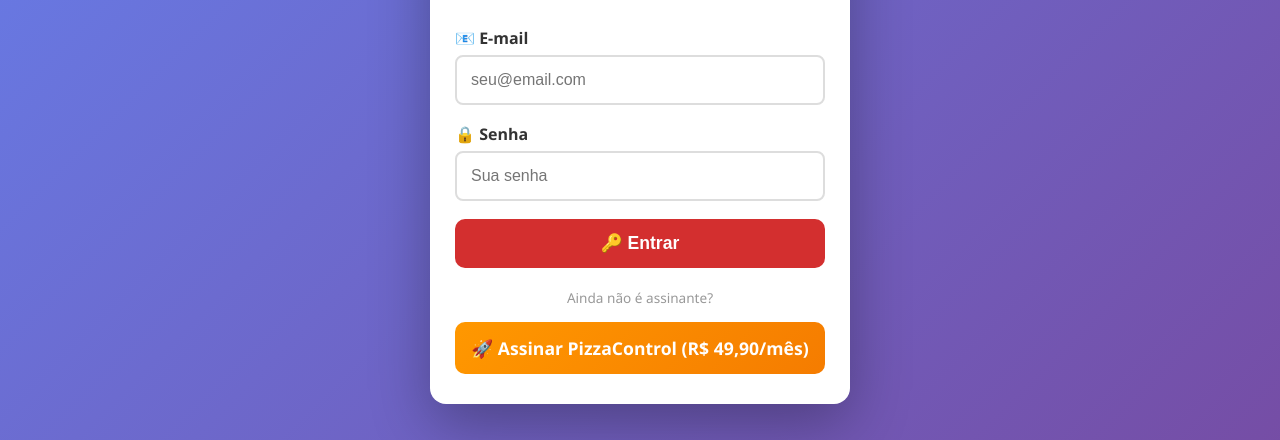
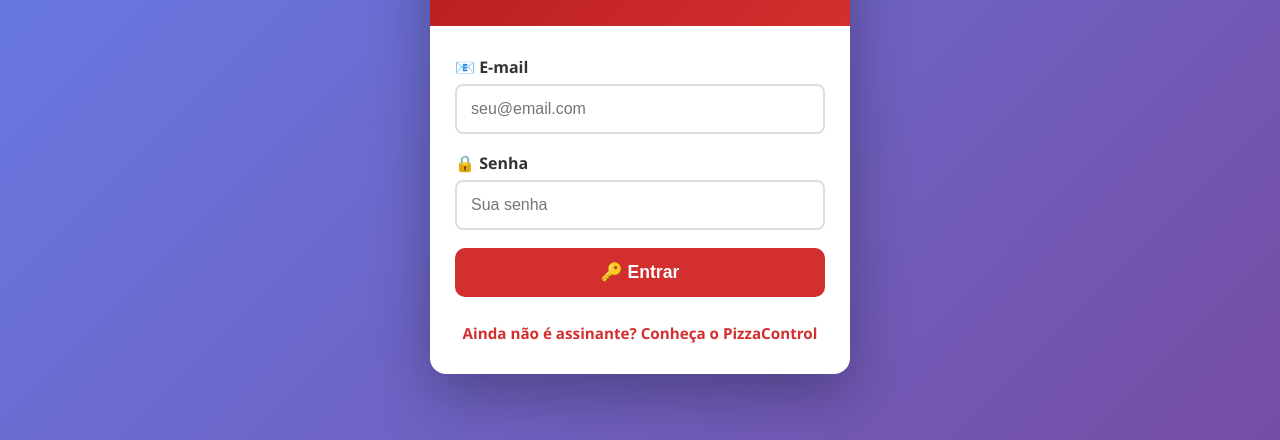
Before and after one commit to Railane-a11y/pizzacontrol, a plain HTML site: page app.html in a window 1280 px wide. Shown: the part 266-706 px from the top of the page. Drawn offline with Linux system fonts and the light colour scheme; no server answers.

Commit message:
Add files via upload

```diff
--- a/app.html
+++ b/app.html
@@ -1489,8 +1489,9 @@
                     <input type="password" class="form-control" id="loginSenha" placeholder="Sua senha" autocomplete="current-password">
                 </div>
                 <button class="btn-login btn-login-primary" id="btnLogin" onclick="fazerLoginFirebase()">🔑 Entrar</button>
-                <div class="auth-divider">Ainda não é assinante?</div>
-                <a href="https://ggcheckout.app/checkout/v2/4f5hl0GfYGY1BMhOSzke" class="btn-login btn-login-cta" id="btnAssinar" target="_blank">🚀 Assinar PizzaControl (R$ 49,90/mês)</a>
+                <div class="auth-footer" style="text-align: center; margin-top: 25px;">
+                    <a href="/" style="color: var(--primary); text-decoration: none; font-weight: 600; font-size: 0.95em; transition: color 0.3s;" onmouseover="this.style.color='var(--primary-dark)'" onmouseout="this.style.color='var(--primary)'">Ainda não é assinante? Conheça o PizzaControl</a>
+                </div>
             </div>
         </div>
     </div>
@@ -1506,7 +1507,7 @@
                 <div class="expired-icon">⏰</div>
                 <h3 style="margin-bottom:10px;color:var(--danger)">Acesso Bloqueado</h3>
                 <p class="expired-msg">Sua assinatura do PizzaControl expirou ou não foi encontrada.<br>Renove agora para continuar usando todas as funcionalidades do sistema.</p>
-                <a href="https://ggcheckout.app/checkout/v2/4f5hl0GfYGY1BMhOSzke" class="btn-login btn-login-cta" target="_blank" style="margin-bottom:12px">🔄 Renovar Assinatura (R$ 49,90/mês)</a>
+                <a href="https://ggcheckout.app/checkout/v2/4f5hl0GfYGY1BMhOSzkeI" class="btn-login btn-login-cta" target="_blank" style="margin-bottom:12px">🔄 Renovar Assinatura (R$ 49,90/mês)</a>
                 <button class="btn-login" style="background:#eee;color:var(--dark);margin-top:8px" onclick="fazerLogout()">🚪 Sair e trocar de conta</button>
             </div>
         </div>
```
